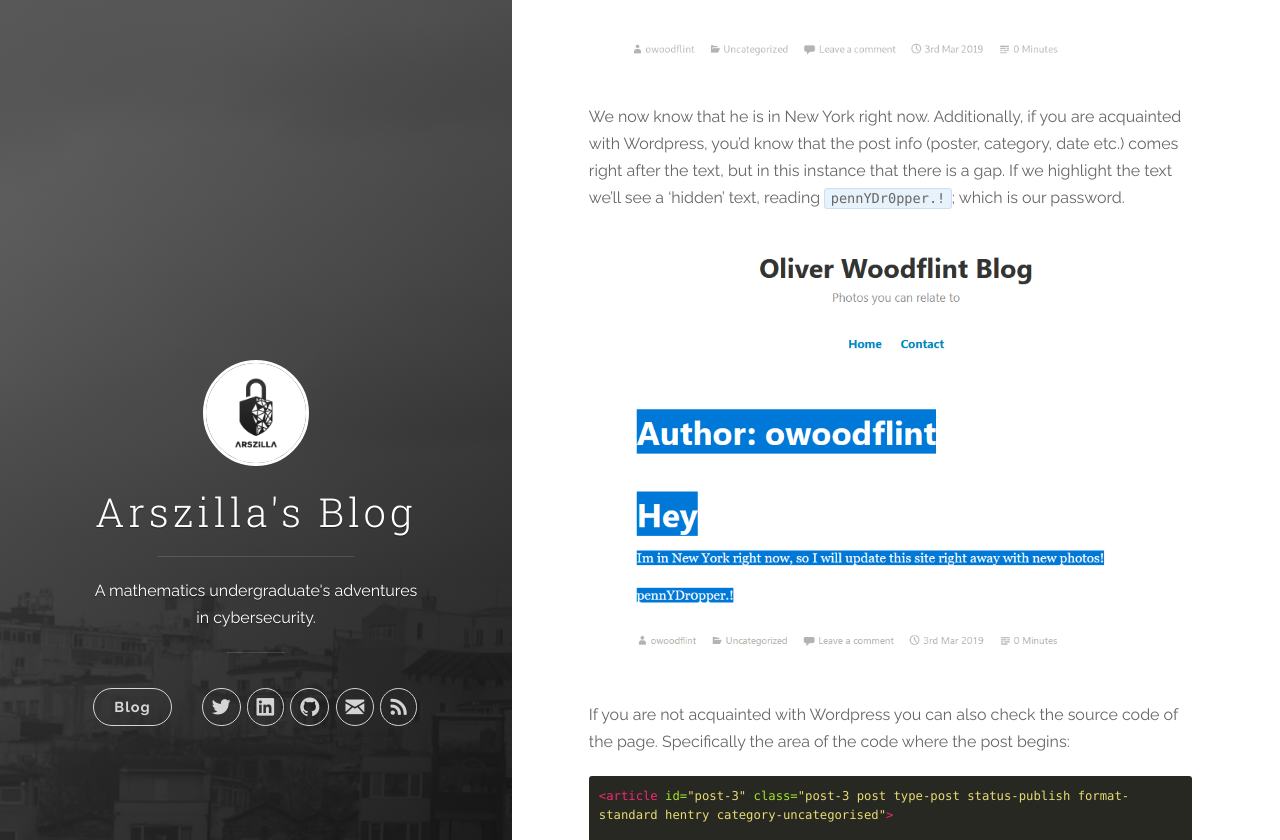
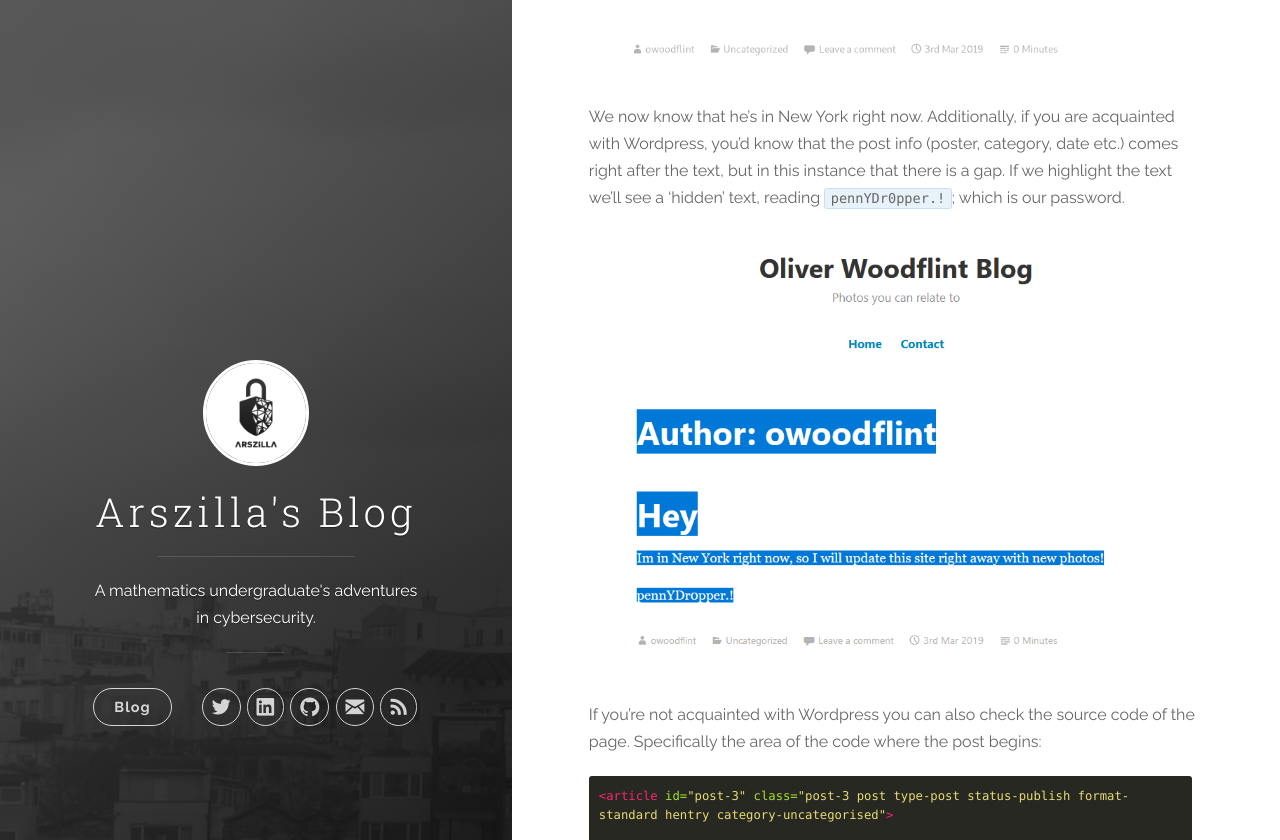
Before and after one commit to firatfolcay/arszilla.github.io, a Jekyll site: the page built from _posts/2019-06-20-thm-ohsint.markdown, in a window 1280 px wide and 1400 px high, scrolled down 3091 px. Shown: the part 153-993 px from the top of the window. Built offline with Jekyll 4.4.1, drawn with Linux system fonts in a browser that asks for light colours; some of the changed text lies outside the part shown.

Commit message:
Fixed typos

````diff
--- a/_posts/2019-06-20-thm-ohsint.markdown
+++ b/_posts/2019-06-20-thm-ohsint.markdown
@@ -35,7 +35,7 @@
 
 ![Windows XP][Windows XP]
 
-Besides some purple grass on the left, there is nothing significant in terms of information here. Let's examine its
+Besides some purple grass on the left, there's nothing significant in terms of information here. Let's examine its
 metadata with `exiftool`.
 
 ```
@@ -82,13 +82,13 @@
 
 ![Wordpress][Wordpress 2]
 
-We now know that he is in New York right now. Additionally, if you are acquainted with Wordpress, you'd know that the
+We now know that he's in New York right now. Additionally, if you are acquainted with Wordpress, you'd know that the
 post info (poster, category, date etc.) comes right after the text, but in this instance that there is a gap. If we
 highlight the text we'll see a 'hidden' text, reading `pennYDr0pper.!`; which is our password.
 
 ![Wordpress][Wordpress 3]
 
-If you are not acquainted with Wordpress you can also check the source code of the page. Specifically the area of the
+If you're not acquainted with Wordpress you can also check the source code of the page. Specifically the area of the
 code where the post begins:
 
 ```html
````
Also changed, not shown: other parts of _posts/2019-06-20-thm-ohsint.markdown (+1 -1 lines).
